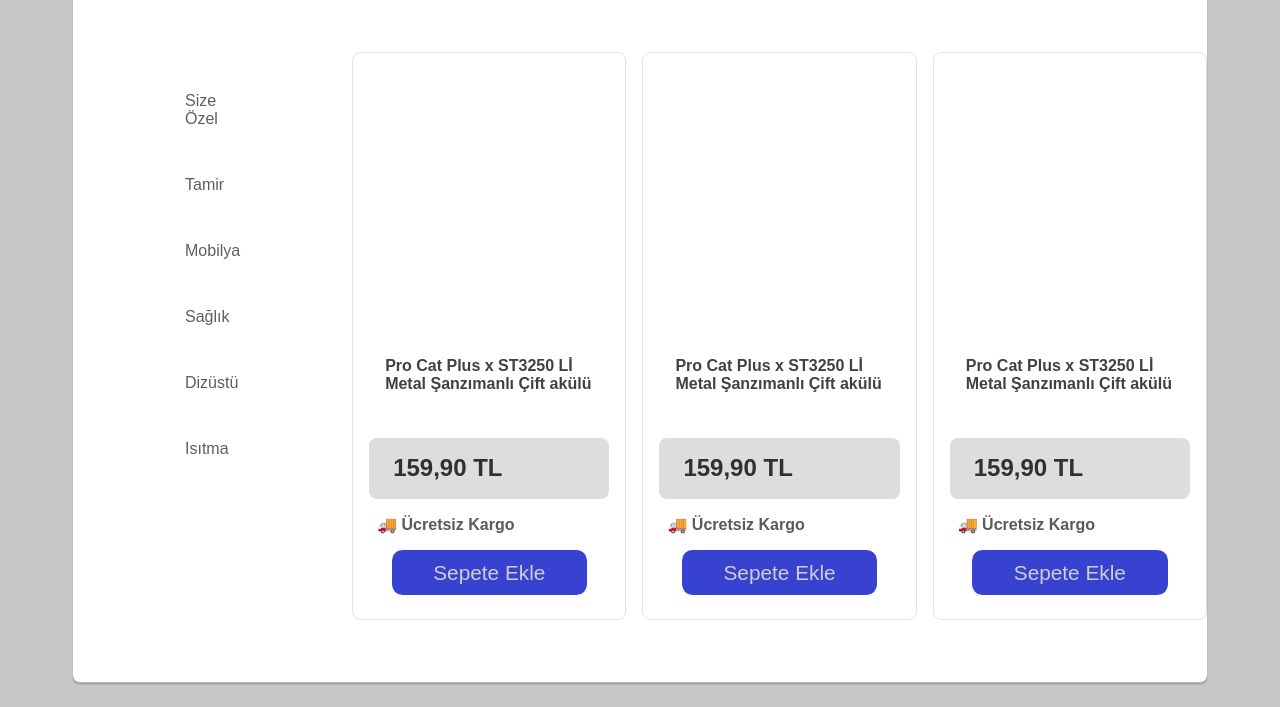
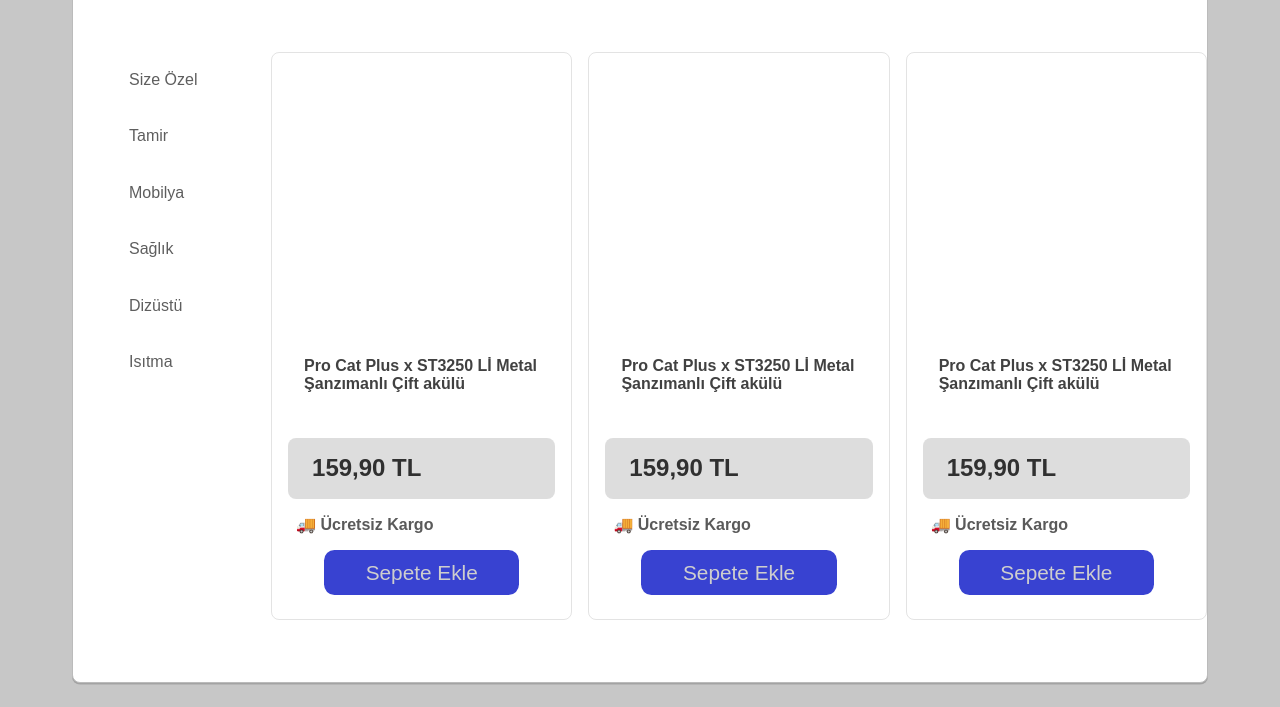
Before and after one commit to egeyil/segmentify-frontend, a plain HTML site: page index.html in a window 1280 px wide. Shown: the part 93-800 px from the top of the page. Drawn offline with Linux system fonts and the light colour scheme.

Commit message:
made the sidebar smaller

```diff
--- a/styles.css
+++ b/styles.css
@@ -34,22 +34,27 @@
 /* ===========SIDEBAR============== */
 
 .sidebar {
-    width: 18%;
+    width: 12%;
     padding: 0;
-    margin: 0 2em 0 3em;
+    margin: 0 2em 0 2em;
+}
+
+.sidebar ul {
+    padding: 0;
+    margin: 0;
 }
 
 .sidebar li {
     font-weight: 300;
     color: rgb(94, 94, 94);
     list-style-type: none;
-    padding: 1.5em 5em 1.5em 1.5em;
+    padding: 1.2em 1.5em;
     margin: 0;
 }
 
 .sidebar li:hover {
     background-color: rgba(156, 199, 255, 0.5);
-    border-radius: 0.5em;
+    border-radius: 0.3em;
 }
 
 /* ===========PRODUCT SECTION============== */
@@ -63,7 +68,7 @@
     border: 0.1em solid rgba(199, 199, 199, 0.5);
     border-radius: 0.5em;
     min-height: 35em;
-    max-width: 20em;
+    max-width: 19em;
 }
 
 .image-container {
```
